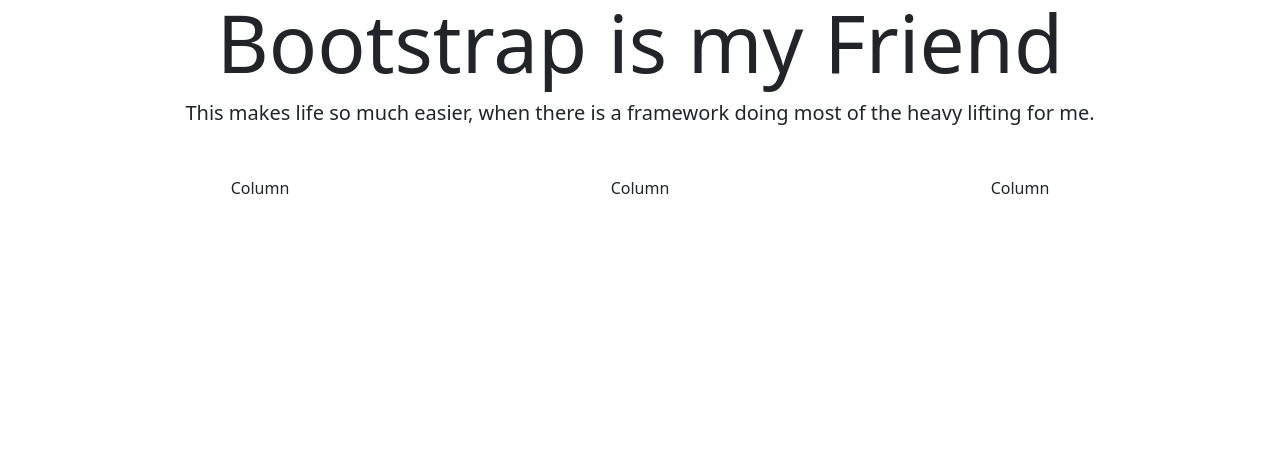
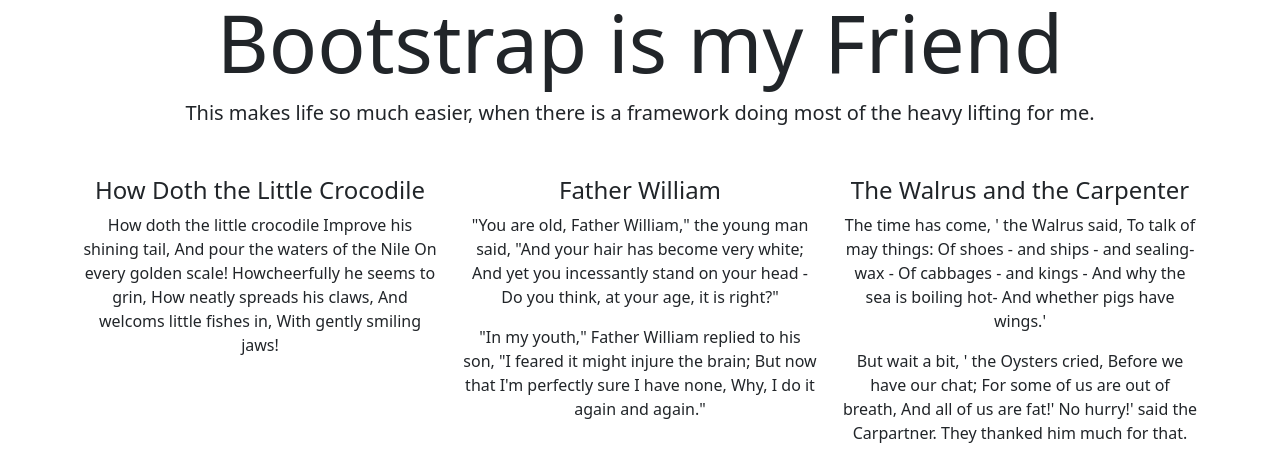
Before and after one commit to SquiddyJH/Bootstrap2, a plain HTML site: page index.html in a window 1280 px wide. Shown: the part 788-1249 px from the top of the page. Before the commit the page ends 988 px from the top, so only its background shows below. Drawn offline with Linux system fonts and the light colour scheme.

Commit message:
Poems idk

```diff
--- a/index.html
+++ b/index.html
@@ -110,13 +110,18 @@
         <div class="container text-center">
           <div class="row">
             <div class="col">
-              Column
+              <h4>How Doth the Little Crocodile</h4>
+              <p>How doth the little crocodile Improve his shining tail, And pour the waters of the Nile On every golden scale! Howcheerfully he seems to grin, How neatly spreads his claws, And welcoms little fishes in, With gently smiling jaws!</p>
             </div>
             <div class="col">
-              Column
+              <h4>Father William</h4>
+              <p>"You are old, Father William," the young man said, "And your hair has become very white; And yet you incessantly stand on your head - Do you think, at your age, it is right?"</p>
+              <p>"In my youth," Father William replied to his son, "I feared it might injure the brain; But now that I'm perfectly sure I have none, Why, I do it again and again."</p>
             </div>
             <div class="col">
-              Column
+              <h4>The Walrus and the Carpenter</h4>
+              <p>The time has come, ' the Walrus said, To talk of may things: Of shoes - and ships - and sealing-wax - Of cabbages - and kings - And why the sea is boiling hot- And whether pigs have wings.'</p>
+              <p>But wait a bit, ' the Oysters cried, Before we have our chat; For some of us are out of breath, And all of us are fat!' No hurry!' said the Carpartner. They thanked him much for that.</p>
             </div>
           </div>
         </div>
```
